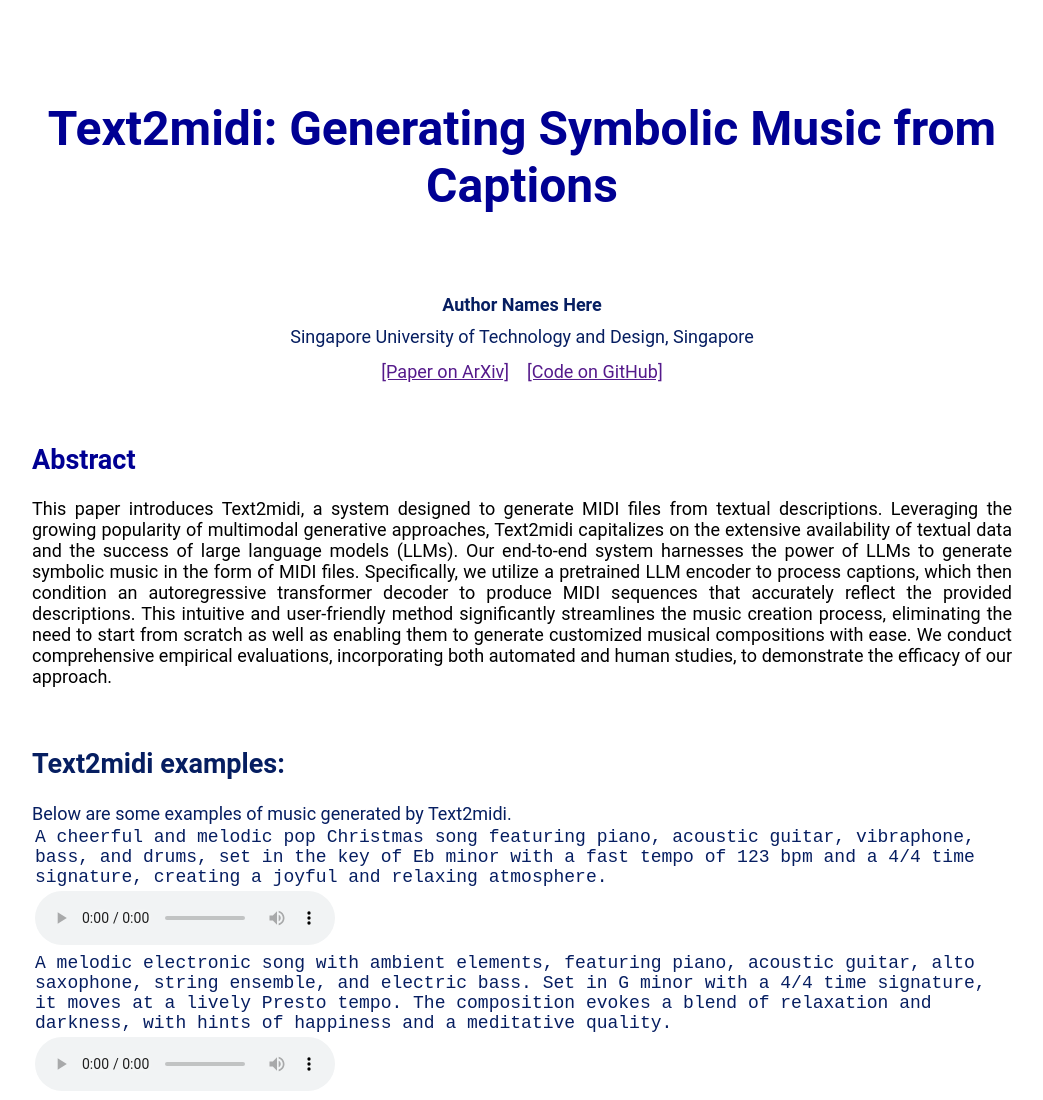
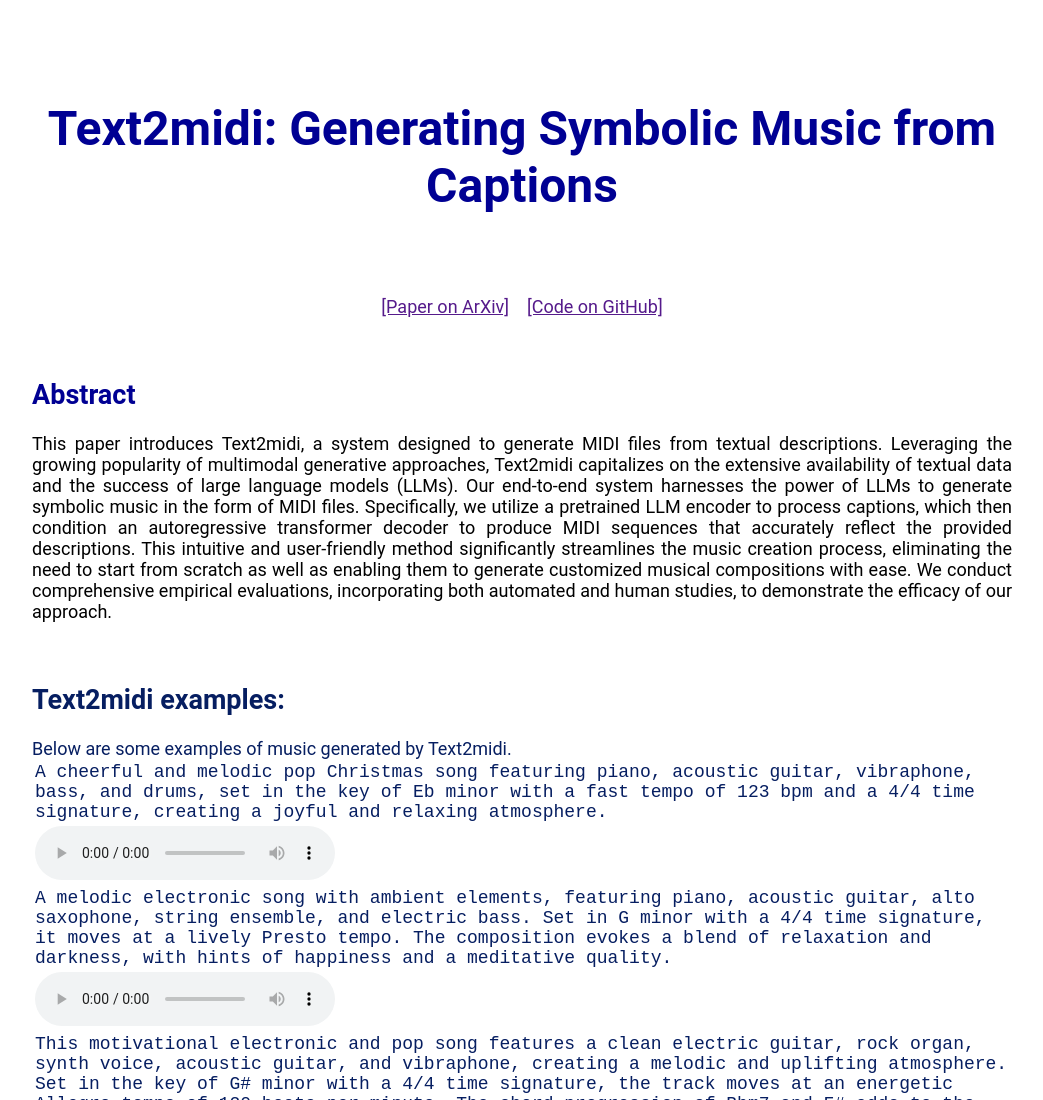
Before and after one commit to aaaisubmission25/text2midi, a plain HTML site: page index.html in a window 1280 px wide. Shown: the top 1100 px of the page, without its empty margins (118-1161 px from the left). Drawn offline with nearby package versions, Linux system fonts and the light colour scheme; some packages are replaced by stand-ins of ours.

Commit message:
Update index.html

```diff
--- a/index.html
+++ b/index.html
@@ -49,10 +49,10 @@
           </h1>
           <br></br>
           <p style="line-height:1" align="center"><b>
-              <font color="061E61">Author Names Here</font>
+              <font color="061E61"></font>
             </b></p>
           <p style="line-height:0.6" align="center">
-            <font color="061E61">Singapore University of Technology and Design, Singapore</font>
+            <font color="061E61"></font>
           </p>
           <section itemprop="entry-text">
               <center>
```
